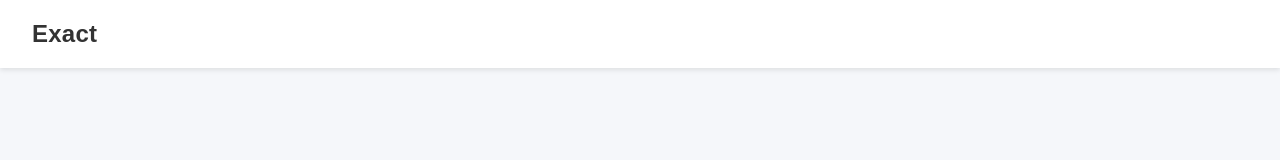
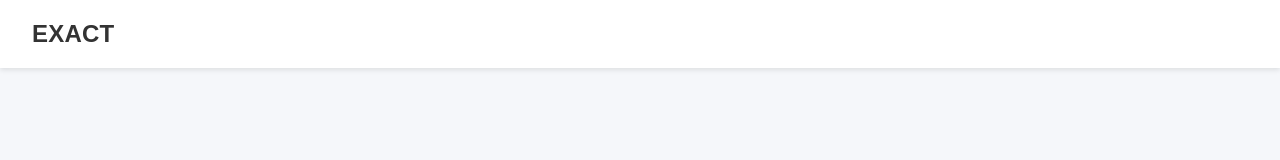
Before and after one commit to meenakshiravindran/Exact-Frontend, a React (Vite) app: page /login in a window 1280 px wide. Shown: the top 160 px of the page. Built offline with nearby package versions, Linux system fonts and the light colour scheme.

Commit message:
Title Capitalize

```diff
--- a/src/components/Auth/loginPage.jsx
+++ b/src/components/Auth/loginPage.jsx
@@ -23,7 +23,7 @@ export default function LoginPage() {
             color: "#333",
           }}
         >
-          Exact
+          EXACT
         </Typography>
       </Box>
 
```
